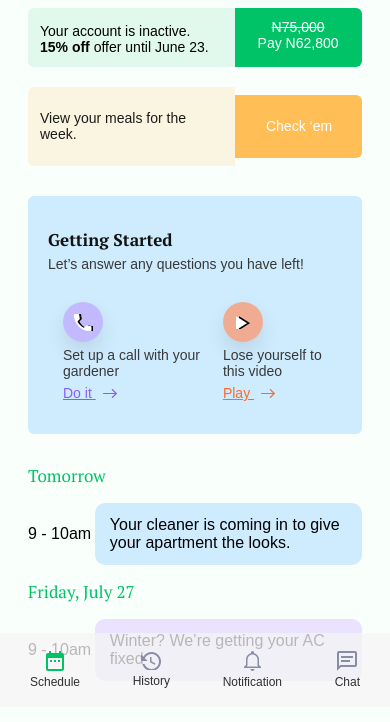
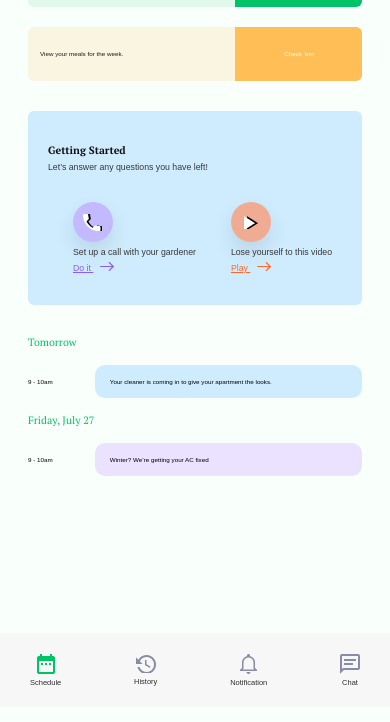
Before and after one commit to favour-chibueze/Eden, a plain HTML site: page index.html in a window 390 px wide. Shown: the part 137-859 px from the top of the page. Drawn offline with Linux system fonts and the light colour scheme; a web font is replaced by a local one.

Commit message:
bug fix mobile view

```diff
--- a/src/css/styles.css
+++ b/src/css/styles.css
@@ -314,6 +314,11 @@ nav.mobile ul li a span {
   /* Responsiveness */
 
 @media only screen and (max-width: 48em)  {
+
+  * {
+    font-size: 0.625rem;
+  }
+
     .mobile {
       display: block;
     }
```
